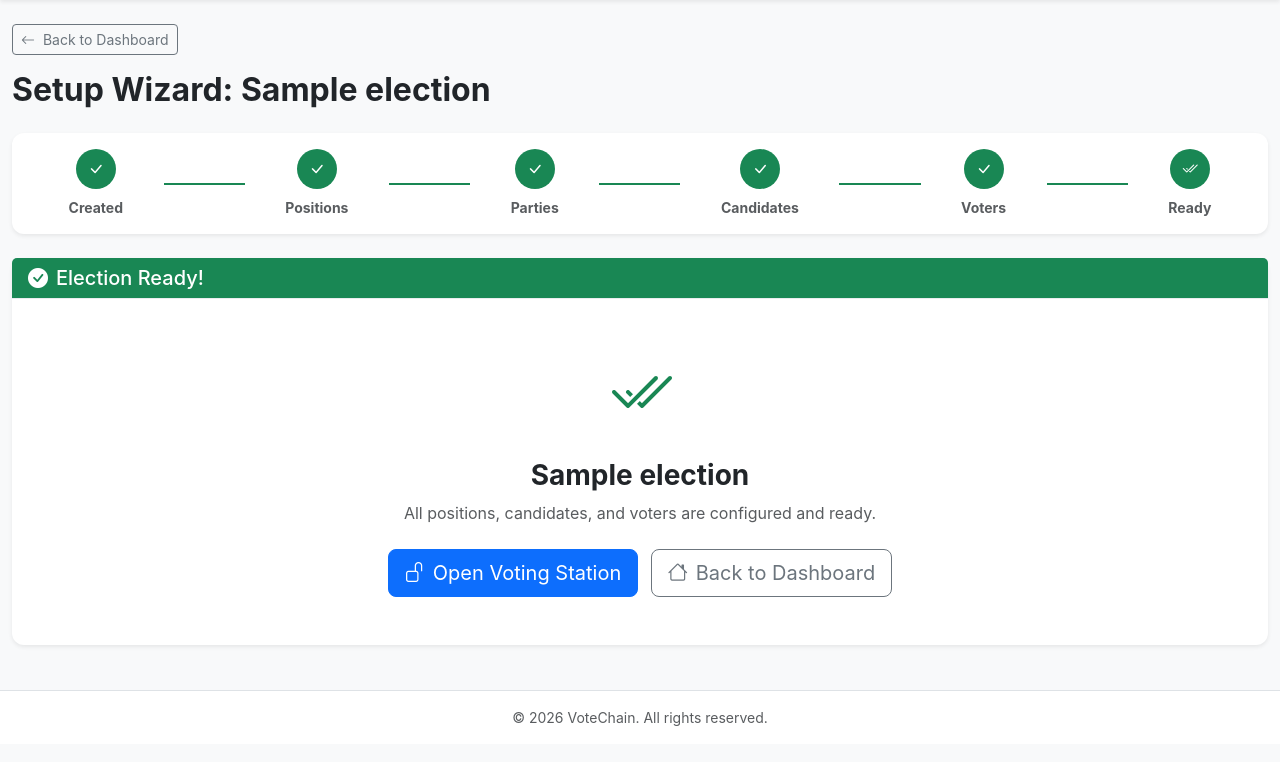
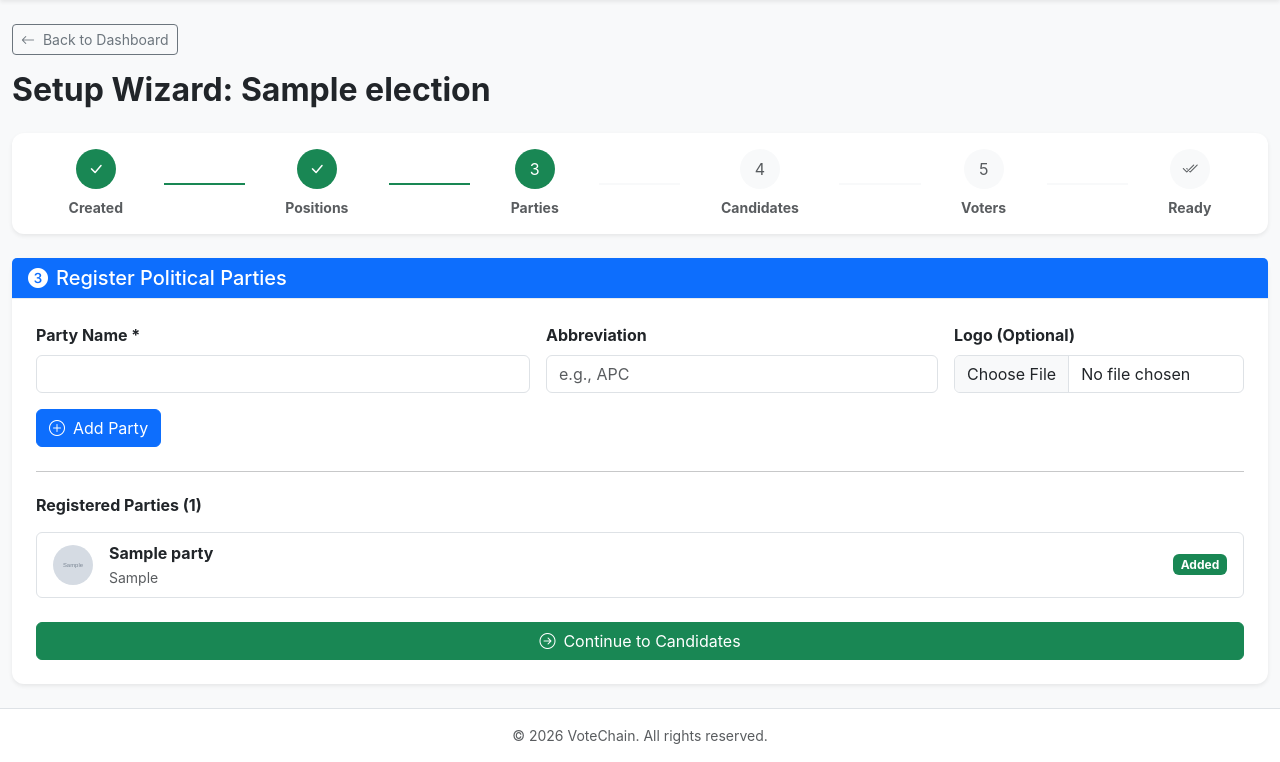
Before and after one commit to nlerechibright-coder/voting_system, a Django app: page /dashboard/election-wizard/1/ in a window 1280 px wide. Shown: the part 56-818 px from the top of the page. Before the commit the page ends 782 px from the top, so only its background shows below. Run offline with Django 5.2, Linux system fonts and the light colour scheme; a user stored in the database is signed in; tables that the repository leaves empty hold one stand-in row (values such as "Sample post"); grey boxes marked "Sample" are stand-in pictures.

Commit message:
Fix wizard: allow adding multiple political parties before continuing

```diff
--- a/apps/dashboard/views.py
+++ b/apps/dashboard/views.py
@@ -68,13 +68,24 @@ class ElectionSetupWizardView(LoginRequiredMixin, TemplateView):
 
     def post(self, request, pk=None):
         action = request.POST.get('action')
-        if action == 'create_election': return self._create_election(request)
-        elif action == 'add_positions': return self._add_positions(request, pk)
-        elif action == 'add_parties': return self._add_parties(request, pk)
-        elif action == 'add_candidates': return self._add_candidates(request, pk)
-        elif action == 'register_voters': return self._register_voters(request, pk)
-        elif action == 'verify_all_voters': return self._verify_all_voters(request, pk)
-        elif action == 'approve_all_candidates': return self._approve_all_candidates(request, pk)
+
+        if action == 'create_election':
+            return self._create_election(request)
+        elif action == 'add_positions':
+            return self._add_positions(request, pk)
+        elif action == 'add_parties':
+            return self._add_parties(request, pk)
+        elif action == 'finish_parties':
+            return self._finish_parties(request, pk)
+        elif action == 'add_candidates':
+            return self._add_candidates(request, pk)
+        elif action == 'register_voters':
+            return self._register_voters(request, pk)
+        elif action == 'verify_all_voters':
+            return self._verify_all_voters(request, pk)
+        elif action == 'approve_all_candidates':
+            return self._approve_all_candidates(request, pk)
+
         return redirect('dashboard:election_wizard', pk=pk)
 
     def _create_election(self, request):
@@ -131,6 +142,12 @@ class ElectionSetupWizardView(LoginRequiredMixin, TemplateView):
             messages.success(request, f'Party "{party_name}" added.')
         return redirect('dashboard:election_wizard', pk=pk)
 
+    def _finish_parties(self, request, pk):
+        # Mark the party step as complete so the wizard advances to candidates
+        request.session[f'wizard_{pk}_parties_done'] = True
+        messages.success(request, 'Party setup complete. Now add your candidates.')
+        return redirect('dashboard:election_wizard', pk=pk)
+
     def _add_candidates(self, request, pk):
         election = get_object_or_404(Election, pk=pk)
         name = request.POST.get('candidate_name')
@@ -178,13 +195,25 @@ class ElectionSetupWizardView(LoginRequiredMixin, TemplateView):
         return redirect('dashboard:election_wizard', pk=pk)
 
     def _get_current_step(self, election):
-        if not election.positions.exists(): return 2
-        elif election.requires_party and not election.parties.exists(): return 3
-        elif not election.candidates.exists(): return 4
-        elif not election.registered_voters.exists(): return 5
-        elif election.registered_voters.filter(is_verified=False).exists(): return 6
-        elif election.candidates.filter(is_approved=False).exists(): return 7
-        else: return 8
+        if not election.positions.exists():
+            return 2
+
+        # Check if user explicitly finished the parties step
+        parties_done = self.request.session.get(f'wizard_{election.pk}_parties_done', False)
+
+        if election.requires_party and not parties_done:
+            return 3
+
+        if not election.candidates.exists():
+            return 4
+        elif not election.registered_voters.exists():
+            return 5
+        elif election.registered_voters.filter(is_verified=False).exists():
+            return 6
+        elif election.candidates.filter(is_approved=False).exists():
+            return 7
+        else:
+            return 8
 
 
 class PollingUnitAccountCreateView(LoginRequiredMixin, View):
@@ -210,14 +239,13 @@ class PollingUnitAccountCreateView(LoginRequiredMixin, View):
             user = User.objects.create_user(username=username, password=password, first_name=full_name, is_staff=True)
             StaffProfile.objects.create(user=user, role=role, polling_unit=polling_unit, is_active=True)
             messages.success(request, f'Account for "{full_name}" created and assigned to {polling_unit.name}.')
-            return redirect('dashboard:staff_management') # Redirect to management to see the new user
+            return redirect('dashboard:staff_management')
         except Exception as e:
             messages.error(request, f'Error: {str(e)}')
             return redirect('dashboard:polling_unit_account_create')
 
 
 class StaffManagementView(LoginRequiredMixin, View):
-    """View for admins to manage and revoke staff access"""
     template_name = 'dashboard/staff_management.html'
 
     def dispatch(self, request, *args, **kwargs):
--- a/templates/dashboard/election_wizard.html
+++ b/templates/dashboard/election_wizard.html
@@ -153,7 +153,7 @@
     </div>
     {% endif %}
 
-    <!-- Step 3: Add Parties -->
+    <!-- Step 3: Add Parties (Fixed to allow multiple additions) -->
     {% if current_step == 3 %}
     <div class="card border-0 shadow-sm">
         <div class="card-header bg-primary text-white">
@@ -207,9 +207,13 @@
             </div>
             {% endif %}
 
-            <a href="{% url 'dashboard:election_wizard' election.pk %}" class="btn btn-success mt-4 w-100">
-                <i class="bi bi-arrow-right-circle me-2"></i>Continue to Candidates
-            </a>
+            <form method="post" class="mt-4">
+                {% csrf_token %}
+                <input type="hidden" name="action" value="finish_parties">
+                <button type="submit" class="btn btn-success w-100">
+                    <i class="bi bi-arrow-right-circle me-2"></i>Continue to Candidates
+                </button>
+            </form>
         </div>
     </div>
     {% endif %}
@@ -288,9 +292,13 @@
             </div>
             {% endif %}
 
-            <a href="{% url 'dashboard:election_wizard' election.pk %}" class="btn btn-success mt-4 w-100">
-                <i class="bi bi-arrow-right-circle me-2"></i>Continue to Voters
-            </a>
+            <form method="post" class="mt-4">
+                {% csrf_token %}
+                <input type="hidden" name="action" value="finish_candidates">
+                <button type="submit" class="btn btn-success w-100">
+                    <i class="bi bi-arrow-right-circle me-2"></i>Continue to Voters
+                </button>
+            </form>
         </div>
     </div>
     {% endif %}
@@ -352,9 +360,13 @@
             {% endif %}
 
             {% if current_step == 6 %}
-            <a href="{% url 'dashboard:election_wizard' election.pk %}" class="btn btn-success mt-4 w-100">
-                <i class="bi bi-arrow-right-circle me-2"></i>Continue to Final Step
-            </a>
+            <form method="post" class="mt-4">
+                {% csrf_token %}
+                <input type="hidden" name="action" value="finish_voters">
+                <button type="submit" class="btn btn-success w-100">
+                    <i class="bi bi-arrow-right-circle me-2"></i>Continue to Final Step
+                </button>
+            </form>
             {% endif %}
         </div>
     </div>
```
